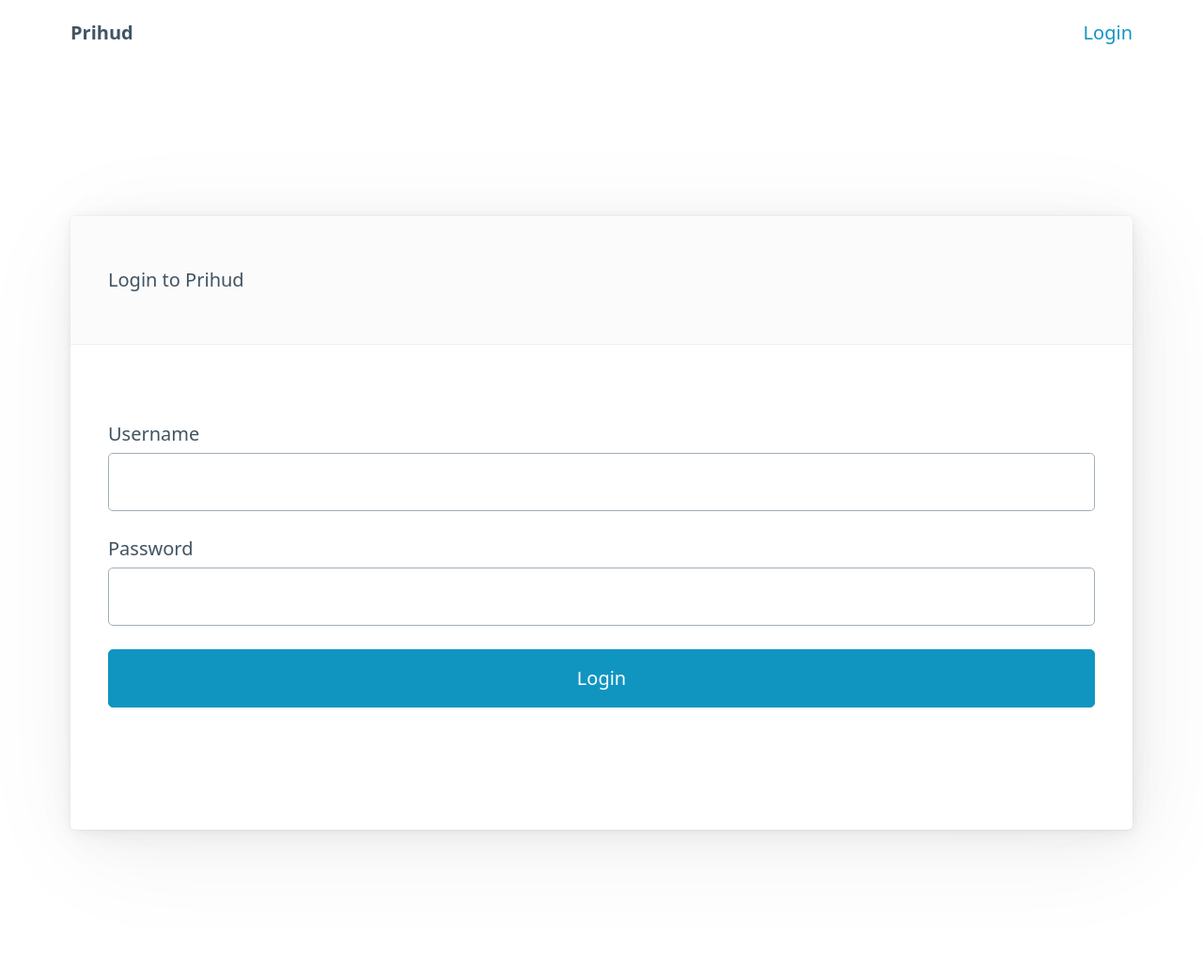
After one commit to lgcavalheiro/prihud, a Django app: page /login/ in a window 1280 px wide. The commit adds this page. Shown: the whole page at 94% size. Run offline with Django 4.2, Linux system fonts and the light colour scheme.

Commit message:
feat: added login form and index page

```diff
--- a/database/templates/database/categoryList.html
+++ b/database/templates/database/categoryList.html
@@ -1,4 +1,4 @@
-{% extends 'database/base.html' %} {% block content %}
+{% extends 'base.html' %} {% block content %}
 <main class="container">
   <h1>Category list</h1>
   {% if categories %}
--- a/database/templates/database/priceHistory.html
+++ b/database/templates/database/priceHistory.html
@@ -1,4 +1,4 @@
-{% extends 'database/base.html' %} {% block content %}
+{% extends 'base.html' %} {% block content %}
 <main class="container">
   {% if datasets %}
   <h3>{{ product_name }}</h3>
--- a/database/templates/database/productList.html
+++ b/database/templates/database/productList.html
@@ -1,4 +1,4 @@
-{% extends 'database/base.html' %} {% block content %}
+{% extends 'base.html' %} {% block content %}
 <main class="container">
   {% if not products %}
   <h1>No products found for this category :(</h1>
--- a/prihud/settings.py
+++ b/prihud/settings.py
@@ -59,7 +59,7 @@ ROOT_URLCONF = 'prihud.urls'
 TEMPLATES = [
     {
         'BACKEND': 'django.template.backends.django.DjangoTemplates',
-        'DIRS': [],
+        'DIRS': [BASE_DIR / 'templates'],
         'APP_DIRS': True,
         'OPTIONS': {
             'context_processors': [
@@ -127,4 +127,6 @@ STATIC_URL = 'static/'
 
 DEFAULT_AUTO_FIELD = 'django.db.models.BigAutoField'
 
+LOGIN_URL = 'login'
+
 DISCORD_HOOK = env('DISCORD_HOOK')
--- a/prihud/urls.py
+++ b/prihud/urls.py
@@ -15,8 +15,12 @@ Including another URLconf
 """
 from django.contrib import admin
 from django.urls import path, include
+from . import views
 
 urlpatterns = [
     path('', include('database.urls')),
     path('admin/', admin.site.urls),
+    path('', views.Index, name='index'),
+    path('login/', views.LoginView, name="login"),
+    path('logout/', views.Logout, name="logout")
 ]
--- /dev/null
+++ b/prihud/views.py
@@ -0,0 +1,54 @@
+from django.shortcuts import render
+from django.contrib.auth.decorators import login_required
+from django.contrib.auth import authenticate, login, logout
+from django.http import HttpResponseRedirect
+from django.urls import reverse
+from database.models import PriceHistory, Target, Product
+from django.db.models import Min, Max
+
+
+def __handle_post(request):
+    username = request.POST['username']
+    password = request.POST['password']
+    user = authenticate(request, username=username, password=password)
+    if not user:
+        return render(request, 'login.html', {
+            'login_failed': True
+        })
+    login(request, user)
+    return HttpResponseRedirect(reverse('index'))
+
+
+def __handle_get(request):
+    if not request.user.is_authenticated:
+        return render(request, 'login.html')
+    return HttpResponseRedirect(reverse('index'))
+
+
+def LoginView(request):
+    if request.method == 'GET':
+        return __handle_get(request)
+    elif request.method == 'POST':
+        return __handle_post(request)
+    else:
+        return render(request, 'login.html')
+
+
+def Logout(request):
+    logout(request)
+    return render(request, 'login.html')
+
+
+@login_required
+def Index(request):
+    products = Product.objects.order_by('created_at').all()
+    latest = []
+    [latest.extend(p.get_price_history()[:1]) for p in products]
+
+    latest_target_ids = set([l.target.id for l in latest])
+    inactive = Target.objects.exclude(id__in=latest_target_ids).all()
+
+    return render(request, 'index.html', {
+        'latest': latest,
+        'inactive': inactive
+    })
--- a/database/templates/database/base.html
+++ b/templates/base.html
@@ -11,13 +11,25 @@
   </head>
   <body>
     <nav class="container">
+      {% if user.is_authenticated %}
+      <ul>
+        <li onclick="window.location.assign('{% url 'index' %}')">
+          <strong>Prihud</strong>
+        </li>
+      </ul>
+      <ul>
+        <li><a href="{% url 'database:categoryList' %}">Categories</a></li>
+        <li><a href="{% url 'database:productList' %}">Products</a></li>
+        <li><a href="{% url 'logout' %}">Logout</a></li>
+      </ul>
+      {% else %}
       <ul>
         <li><strong>Prihud</strong></li>
       </ul>
       <ul>
-        <li><a href="{% url 'database:categoryList' %}">Categories</a></li>
-        <li><a href="{% url 'database:productList' %}">Products</a></li>
+        <li><a href="{% url 'login' %}">Login</a></li>
       </ul>
+      {% endif %}
     </nav>
     {% block content %}{% endblock %}
   </body>
--- /dev/null
+++ b/templates/login.html
@@ -0,0 +1,36 @@
+{% extends 'base.html' %} {% block content %}
+<main class="container">
+  <article>
+    <header>Login to Prihud</header>
+    <form action="{% url 'login' %}" method="post">
+      {% csrf_token %}
+      <label for="username">
+        Username
+        <input type="text" name="username" id="username" required />
+      </label>
+      <label for="password">
+        Password
+        <input type="password" name="password" id="password" required />
+      </label>
+      <input type="submit" value="Login" />
+    </form>
+  </article>
+  {% if login_failed %}
+  <dialog open>
+    <article>
+      <header>
+        <a href="" aria-label="Close" class="close" onclick="closeModal()"></a>
+        Error
+      </header>
+      <span>Error trying to log in, please try again later</span>
+    </article>
+  </dialog>
+  {% endif %}
+</main>
+
+{% if login_failed %}
+<script>
+  const closeModal = () =>
+    document.querySelector("dialog").setAttribute("open", false);
+</script>
+{% endif %} {% endblock %}
```
Also changed, not shown: database/models.py (+13 -1 lines), database/views.py (+6 -2 lines), templates/index.html (added, +54 -0 lines).
